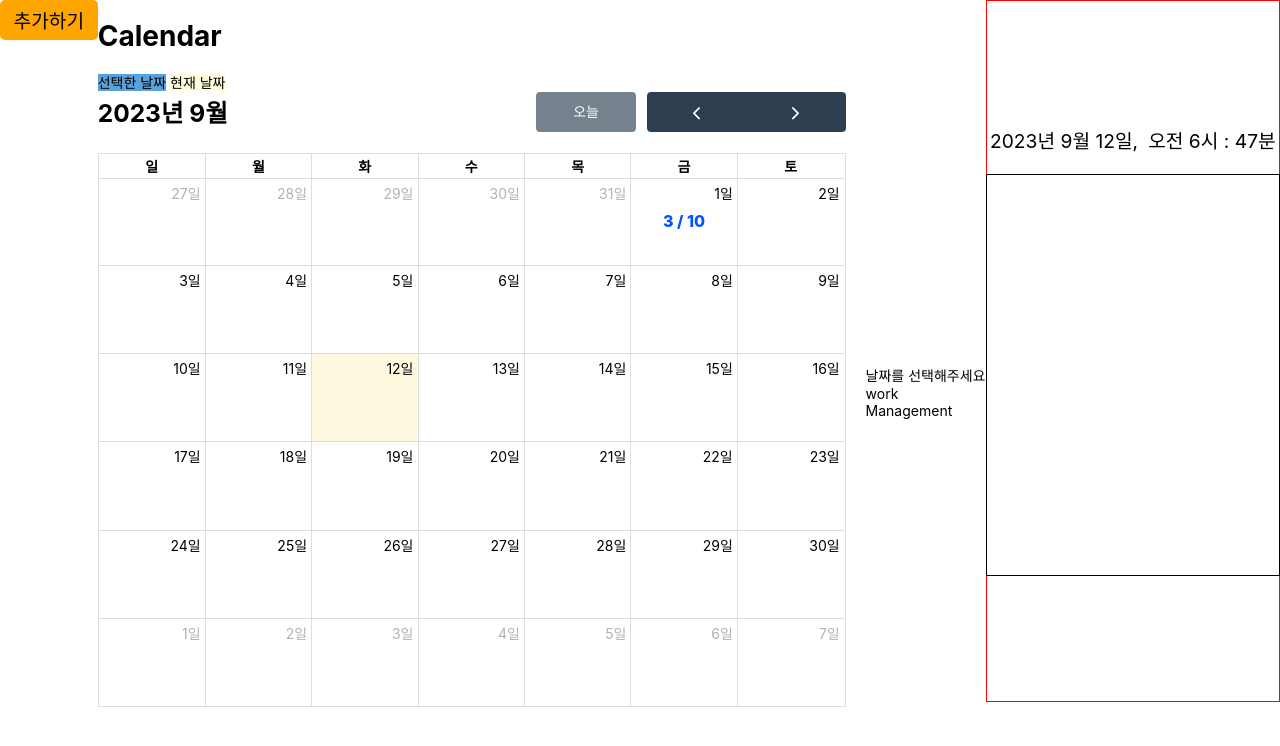
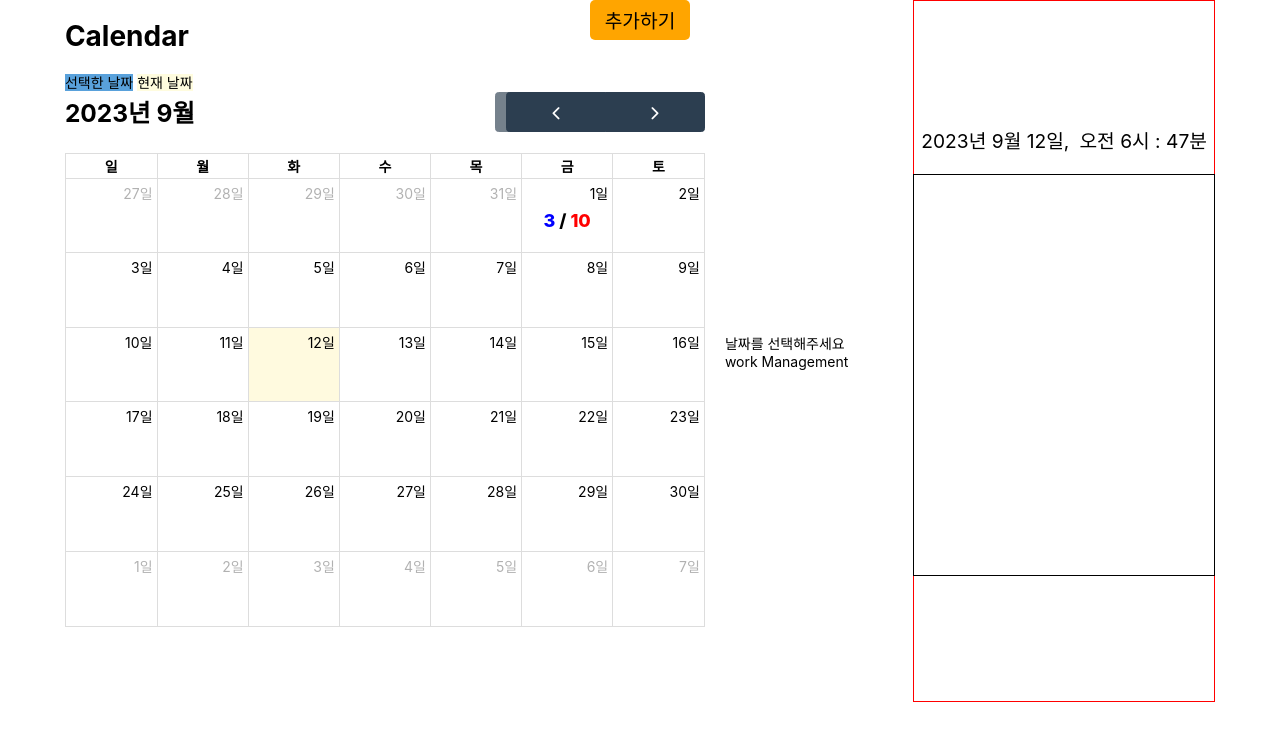
Before and after one commit to kimjinzx/workmanagement, a React (Create React App) app in the folder reactproj/: page / in a window 1280 px wide. Shown: the top 746 px of the page. Built offline with nearby package versions, Linux system fonts and the light colour scheme.

Commit message:
은비 머지

```diff
--- a/reactproj/src/components/Button.css
+++ b/reactproj/src/components/Button.css
@@ -7,4 +7,5 @@ button {
   outline: none;
   border: none;
   border-radius: 5px;
+  position: absolute;
 }
--- a/reactproj/src/components/Calendar.css
+++ b/reactproj/src/components/Calendar.css
@@ -1,26 +1,11 @@
 .custom-event {
   text-align: center;
-  font-size: 16px;
+  font-size: 18px;
   font-weight: 800;
+
 
 }
 
-
-.custom-event {
-  text-align: center;
-  font-size: 16px;
-  font-weight: 800;
-}
-
-
-.custom-event.finished {
-  color: green;
-}
-
-
-.custom-event.alltodo {
-  color: red;
-}
 
 
 
@@ -50,8 +35,8 @@
 }
 
 .full-calendar {
-  width: 60vw; /* 1vw는 viewport 너비의 1%에 해당한다. 70vw는 viewport 너비의 70%를 의미한다.*/
-  height: 80vh;
+  width: 50vw; /* 1vw는 viewport 너비의 1%에 해당한다. 70vw는 viewport 너비의 70%를 의미한다.*/
+  height: 70vh;
 }
 
 .selected-date {
--- a/reactproj/src/components/Calendar.js
+++ b/reactproj/src/components/Calendar.js
@@ -33,7 +33,7 @@ const finished = 3;
 const theDay = "2023-09-01"
 
   const works = [
-    { classNames: ["custom-event"], title: finished+" / "+alltodo, start: theDay,
+    { classNames: ["custom-event"], title: finished + " / " + alltodo, date: theDay,
     backgroundColor : "#FFFFFF", borderColor : "#FFFFFF", textColor : "#0054FF", },
   ];
 
@@ -53,6 +53,13 @@ const theDay = "2023-09-01"
             dayNamesShort={["일", "월", "화", "수", "목", "금", "토"]} // dayNamesShort / monthNames: 요일과 월 이름 설정이다.
             monthNames={[Array(12).keys()].map((i) => `${i + 1}월`)}
             dateClick={handleDateClick} // dateClick는 날짜 클릭 시 실행할 핸들러 함수이다.
+            eventContent={(arg) => {
+              return {
+                html: `<span style="color:blue">${finished}</span>
+                       <span style="color:black">/</span>
+                       <span style="color:red">${alltodo}</span>`
+              };
+            }}
           />
         </div>
 
```
Also changed, not shown: reactproj/src/App.js (line endings or trailing spaces).
